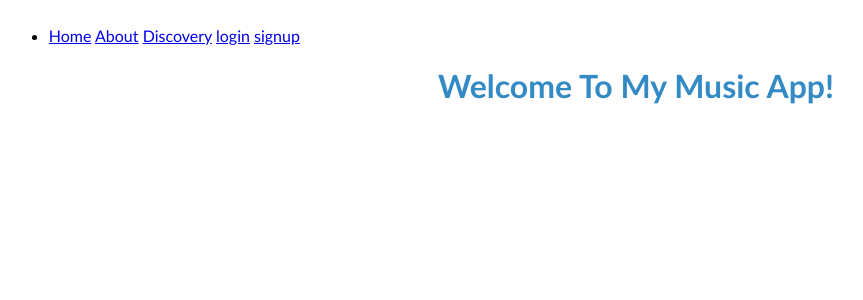
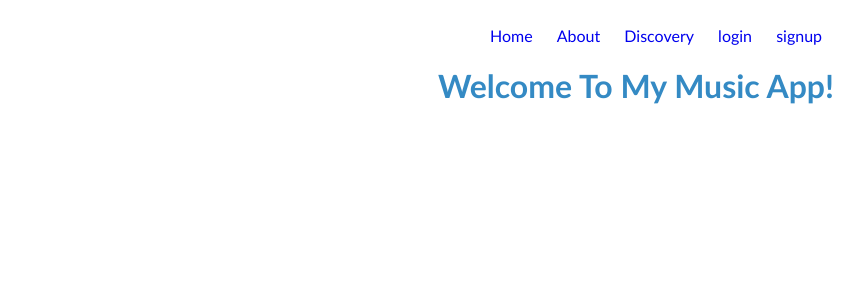
Before and after one commit to GiantTripod/musicApp, a Flask app: page / in a window 1280 px wide. Shown: the top 300 px of the page, without its empty margins (4-867 px from the left). Run offline with Flask 3, Linux system fonts and the light colour scheme.

Commit message:
some style changes

```diff
--- a/static/style.css
+++ b/static/style.css
@@ -9,9 +9,15 @@ h1 {
 }
 
 nav {
-    margin: 0 auto;
+    text-align: center;
 }
 
-li {
-    padding: space-between;
+ul {
+    list-style-type: none;
 }
+
+li > a {
+    margin: 5px 10px;
+    text-decoration: none;
+
+}
```
